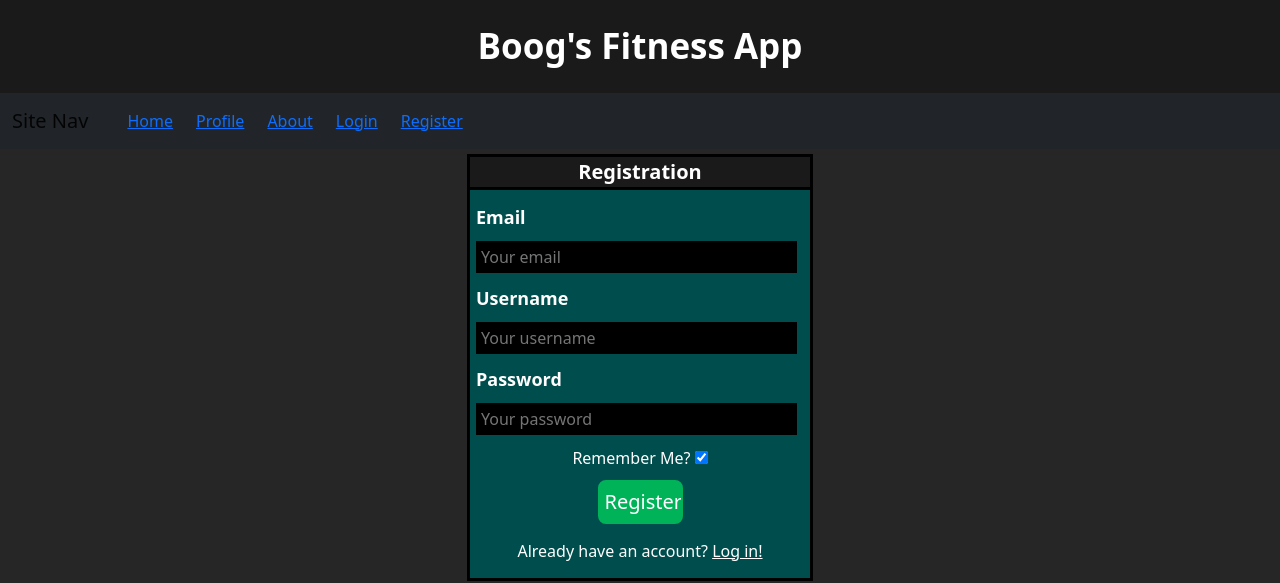
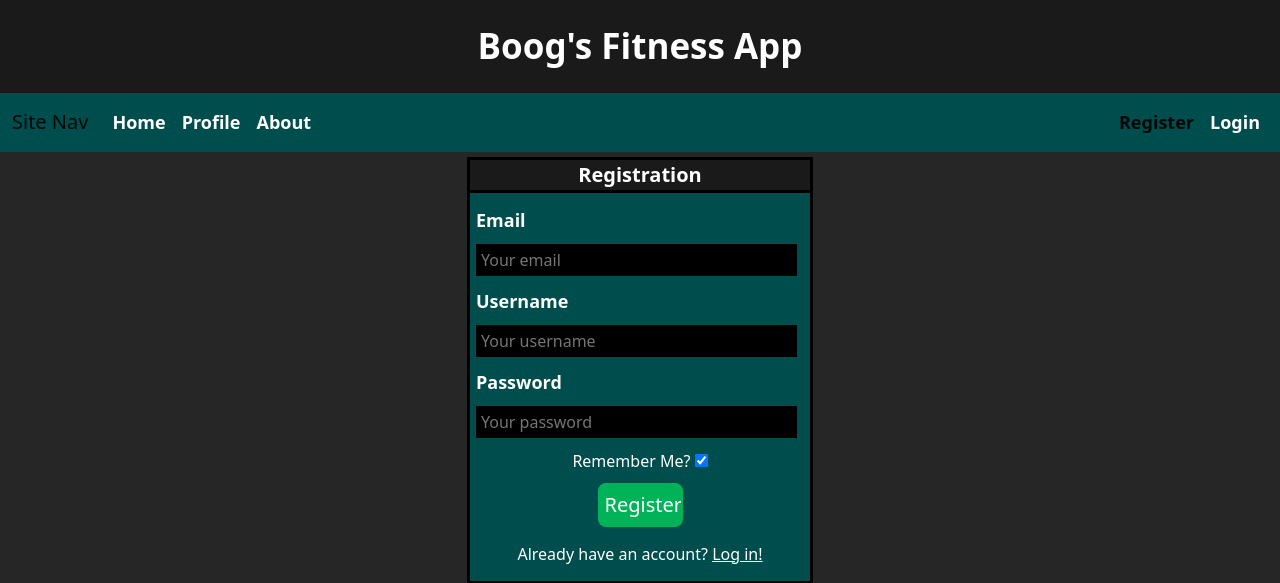
Before and after one commit to ArandaPaige/fitness_web_app, a Flask app: page /register/ in a window 1280 px wide. Shown: the top 583 px of the page. Run offline with Flask 2, Linux system fonts and the light colour scheme.

Commit message:
Redid navbar to switch to bootstrap.

```diff
--- a/fitness_web_app/static/style.css
+++ b/fitness_web_app/static/style.css
@@ -1,3 +1,21 @@
+.navbar-light {
+    background: #004d4d;
+}
+
+.navbar-light .navbar-nav .nav-link {
+    color: white;
+    font-size: 18px;
+    font-weight: bold;
+}
+
+.navbar-light .navbar-nav .nav-link .hover {
+    color: blue;
+}
+
+.navbar-light .navbar-nav .nav-link .active {
+    color: teal;
+}
+
 header {
   background-color: #1a1a1a;
   color: white;
@@ -6,6 +24,7 @@ header {
   font-size: 35px;
   text-align: center;
 }
+
 
 footer {
     background-color: #262626;
--- a/fitness_web_app/templates/base.html
+++ b/fitness_web_app/templates/base.html
@@ -14,7 +14,7 @@
     </head>
     <body>
         <header>Boog's Fitness App</header>
-        <nav class="navbar navbar-expand-lg navbar-light bg-dark">
+        <nav class="navbar navbar-expand-lg navbar-light">
           <div class="container-fluid">
             <a class="navbar-brand" href="#">Site Nav</a>
             <button class="navbar-toggler" type="button" data-bs-toggle="collapse" data-bs-target="#navbarNav" aria-controls="navbarNav" aria-expanded="false" aria-label="Toggle navigation">
--- a/fitness_web_app/templates/home.html
+++ b/fitness_web_app/templates/home.html
@@ -1,7 +1,7 @@
 {% extends 'base.html' %}
 {% block title %} Home {% endblock %}
 {% block navlinks %}
-      <ul class="navbar-nav">
+    <ul class="navbar-nav">
         <li class="nav-item">
           <a class="nav-link active" aria-current="page" href="{{ url_for('home') }}">Home</a>
         </li>
@@ -11,6 +11,8 @@
         <li class="nav-item">
           <a class="nav-link" href="{{ url_for('about') }}">About</a>
         </li>
+    </ul>
+    <ul class="navbar-nav ms-auto">
         {% if current_user.is_authenticated %}
         <li class="nav-item">
           <a class="nav-link" href="{{ url_for('account') }}">Account</a>
@@ -26,7 +28,7 @@
           <a class="nav-link" href="{{ url_for('login') }}">Login</a>
         </li>
         {% endif %}
-      </ul>
+    </ul>
 {% endblock %}
 {% block content %}
     <div class="container">
--- a/fitness_web_app/templates/register.html
+++ b/fitness_web_app/templates/register.html
@@ -1,11 +1,34 @@
 {% extends 'base.html' %}
 {% block title %} Register {% endblock %}
 {% block navlinks %}
-    <li><a href="{{ url_for('home') }}">Home</a></li>
-    <li><a href="{{ url_for('profile') }}">Profile</a></li>
-    <li><a href="{{ url_for('about') }}">About</a></li>
-    <li style="float:right"><a href="{{ url_for('login') }}">Login</a></li>
-    <li style="float:right"><a class='active' href="{{ url_for('register') }}">Register</a></li>
+    <ul class="navbar-nav">
+        <li class="nav-item">
+          <a class="nav-link" href="{{ url_for('home') }}">Home</a>
+        </li>
+        <li class="nav-item">
+          <a class="nav-link" href="{{ url_for('profile') }}">Profile</a>
+        </li>
+        <li class="nav-item">
+          <a class="nav-link" href="{{ url_for('about') }}">About</a>
+        </li>
+    </ul>
+    <ul class="navbar-nav ms-auto">
+        {% if current_user.is_authenticated %}
+        <li class="nav-item">
+          <a class="nav-link" href="{{ url_for('account') }}">Account</a>
+        </li>
+        <li class="nav-item">
+          <a class="nav-link" href="{{ url_for('logout') }}">Logout</a>
+        </li>
+        {% else %}
+        <li class="nav-item">
+          <a class="nav-link active" aria-current="page" href="{{ url_for('register') }}">Register</a>
+        </li>
+        <li class="nav-item">
+          <a class="nav-link" href="{{ url_for('login') }}">Login</a>
+        </li>
+        {% endif %}
+    </ul>
 {% endblock %}
 {% block content %}
     <div class="container">
```
Also changed, not shown: fitness_web_app/templates/about.html (+28 -10 lines), fitness_web_app/templates/login.html (+28 -5 lines), fitness_web_app/templates/profile.html (+28 -10 lines).
